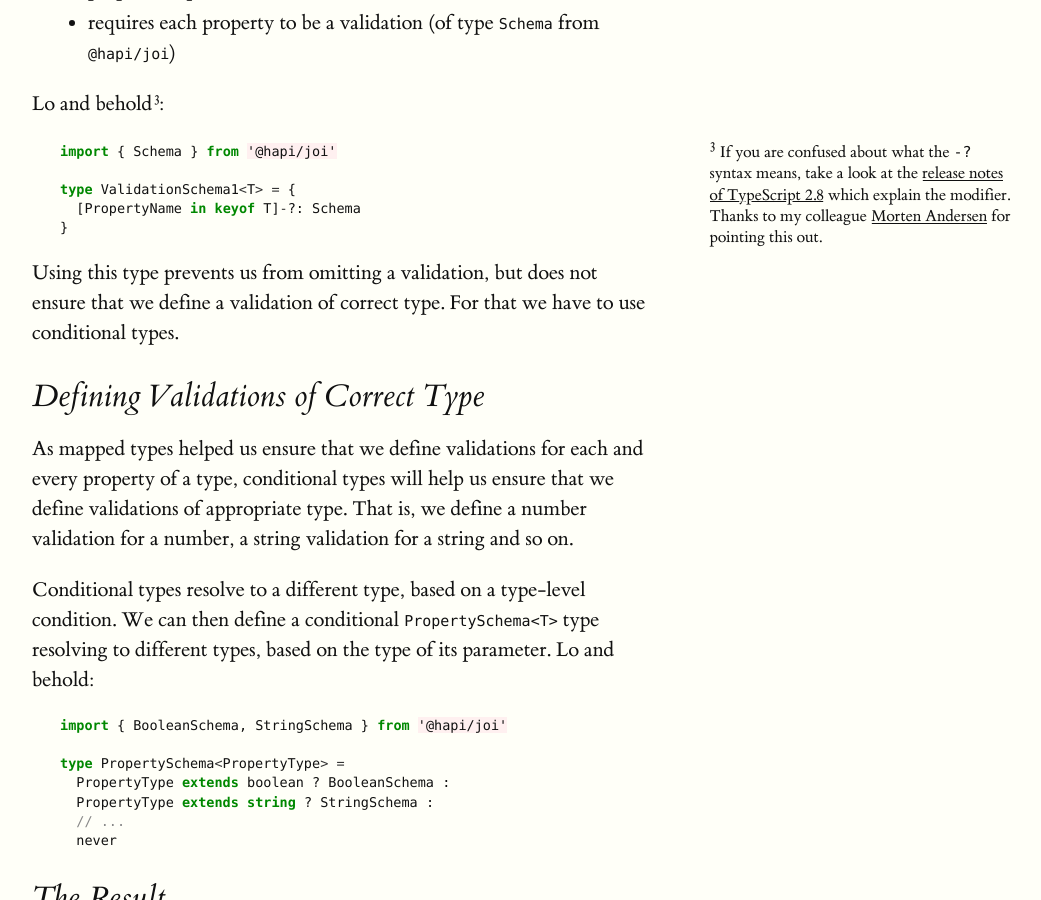
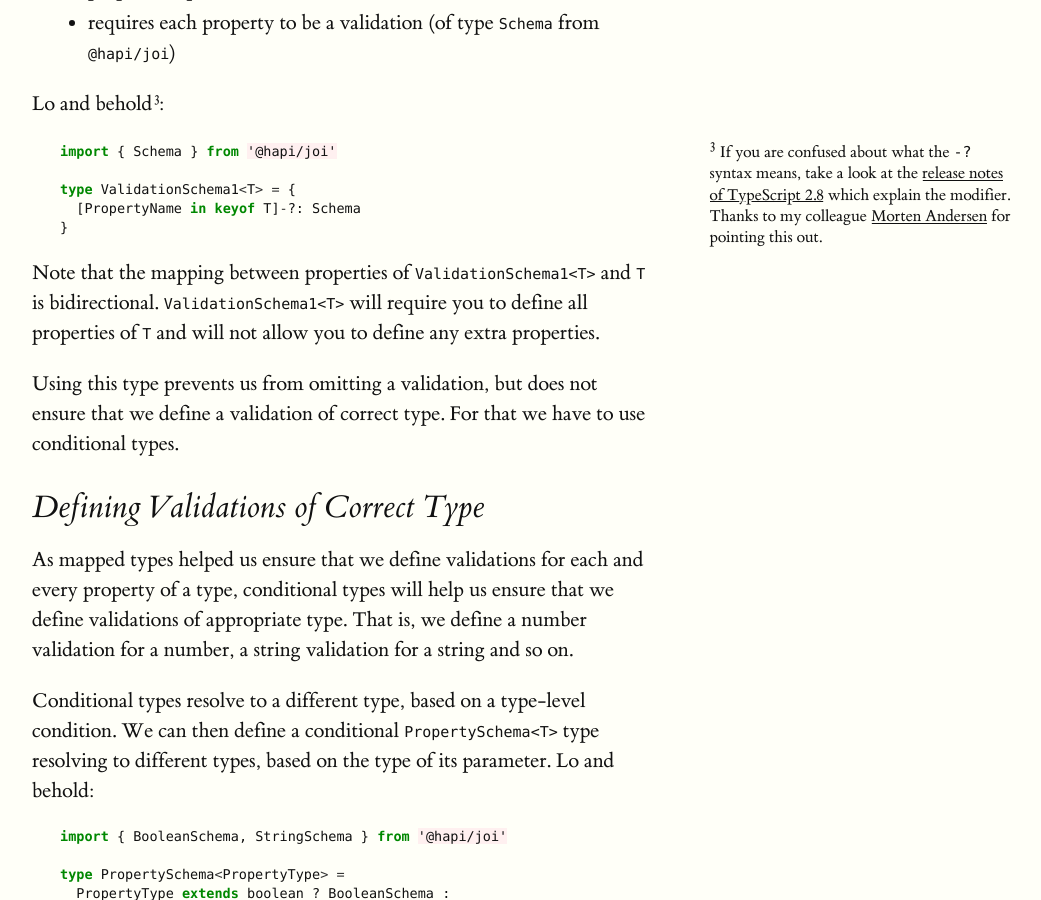
Before and after one commit to pavelkucera/pavelkucera.github.io, a Jekyll site: the page built from _posts/2020-04-20-using-typescripts-mapped-and-conditional-types.md, in a window 1280 px wide and 900 px high, scrolled down 2705 px. Shown: the whole window, without its empty margins (128-1169 px from the left). Built offline with Jekyll 4.4.1, drawn with Linux system fonts in a browser that asks for light colours.

Commit message:
Note that relation between properties of ValidationSchema<T> and T is a bijection

````diff
--- a/_posts/2020-04-20-using-typescripts-mapped-and-conditional-types.md
+++ b/_posts/2020-04-20-using-typescripts-mapped-and-conditional-types.md
@@ -107,6 +107,9 @@ type ValidationSchema1<T> = {
 }
 ```
 
+Note that the mapping between properties of `ValidationSchema1<T>` and `T` is bidirectional.
+`ValidationSchema1<T>` will require you to define all properties of `T` and will not allow you to define any extra properties.
+
 Using this type prevents us from omitting a validation, but does not ensure that we define a validation of correct type.
 For that we have to use conditional types.
 
````
